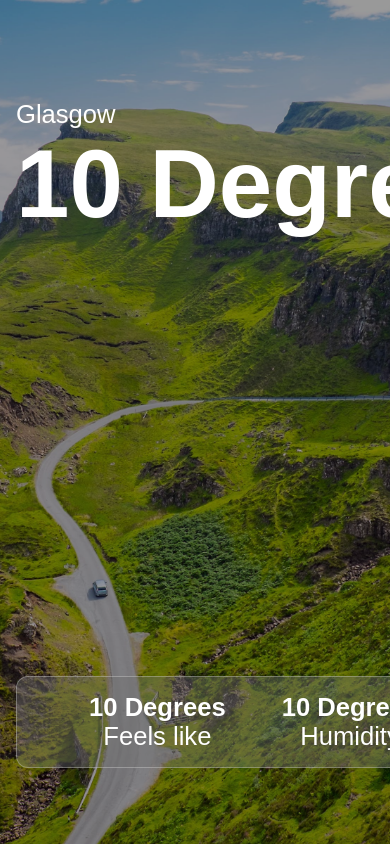
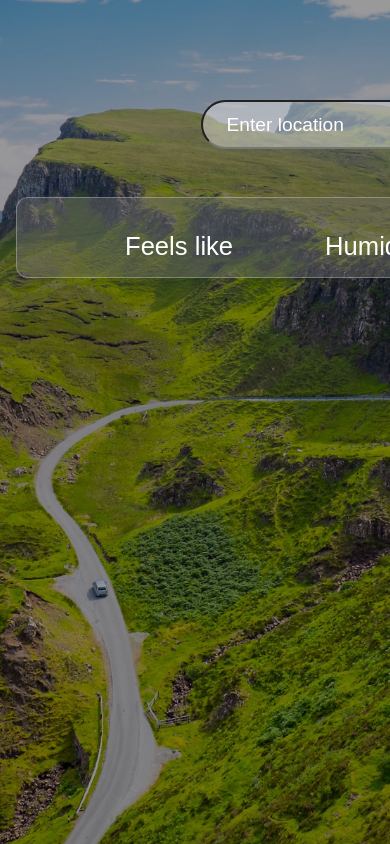
Before and after one commit to abrahamsuarezolay/weather-app, a React (Create React App) app: page / in a window 390 px wide. Shown: the top 844 px of the page. Built offline with nearby package versions, Linux system fonts and the light colour scheme; the HTML template or start-up script is replaced by a standard one.

Commit message:
Solved responsive issue

```diff
--- a/src/App.js
+++ b/src/App.js
@@ -3,33 +3,57 @@ import axios from "axios";
 
 function App() {
 
-  //const url = "https://api.openweathermap.org/data/2.5/weather?q={city name}&appid=810b2fb3501d5e255b028d8a32f496e6"
+  const[data,setData] = useState({})
+  const[location, setLocation] = useState("")
+
+  const url = `https://api.openweathermap.org/data/2.5/weather?q=${location}&units=metric&appid=810b2fb3501d5e255b028d8a32f496e6`
+
+  const searchLocation = (event) => {
+    if(event.key === "Enter"){
+      axios.get(url).then((response) => {
+        setData(response.data)
+        console.log(response.data)
+      })
+    }
+  }
 
   return (
     <div className="App">
       <div className="container">
+      <div className="search">
+        <input
+        value={location}
+        onChange={event => setLocation(event.target.value)}
+        placeholder="Enter location"
+        onKeyPress={searchLocation}
+        type="text"></input>
+      </div>
+
         <div className="top">
           <div className="location">
-            <p>Glasgow</p>
+            <p>{data.name}</p>
           </div>
           <div className="temperature">
-            <h1>10 Degrees</h1>
+            {data.main ? <h1>{data.main.temp} °</h1> : null}
           </div>
           <div className="description">
-            <p>Cloudy</p>
+          {data.main ? <p className="bold">{data.weather[0].main}</p> : null}
           </div>
         </div>
         <div className="bottom">
           <div className="feels">
-            <p className="bold">10 Degrees</p>
+          {data.main ? <p className="bold">{data.main.feels_like} °</p> : null}
+            <br></br>
             <p>Feels like</p>
           </div>
           <div className="humidity">
-            <p className="bold">10 Degrees</p>
+          {data.main ? <p className="bold">{data.main.humidity} %</p> : null}
+            <br></br>
             <p>Humidity</p>
           </div>
           <div className="wind">
-            <p className="bold">10 Degrees</p>
+          {data.main ? <p className="bold">{data.wind.speed} mph</p> : null}
+            <br></br>
             <p>Wind</p>
           </div>
         </div>
--- a/src/index.css
+++ b/src/index.css
@@ -35,15 +35,32 @@ h1 {
   background: url("assets/background.jpg") no-repeat center center/cover;
   position: absolute;
   width: 100%;
-  height: 100%;
+  height: 100vh;
   top: 0;
   left: 0;
   z-index: -1;
 }
 
+.App .search{
+  text-align: center;
+  padding: 1em;
+}
+
+.App input{
+  padding: .7rem 1.5rem;
+  font-size: 1.2rem;
+  border-radius: 25px;
+  background-color: rgba(240, 240, 240, 0.41);
+  color: white;
+}
+
+::placeholder{
+  color: white;
+}
+
 .container{
   width: 700px;
-  height: 700px;
+  height: auto;
   margin: auto;
   padding: 0 1rem;
   position: relative;
@@ -70,7 +87,7 @@ h1 {
   justify-content: space-evenly;
   text-align: center;
   width: 100%;
-  margin: 1rem auto;
+  margin: auto;
   padding: 1rem;
   border-radius: 12px;
   background-color: rgba(115, 115, 115, 0.41);
```
